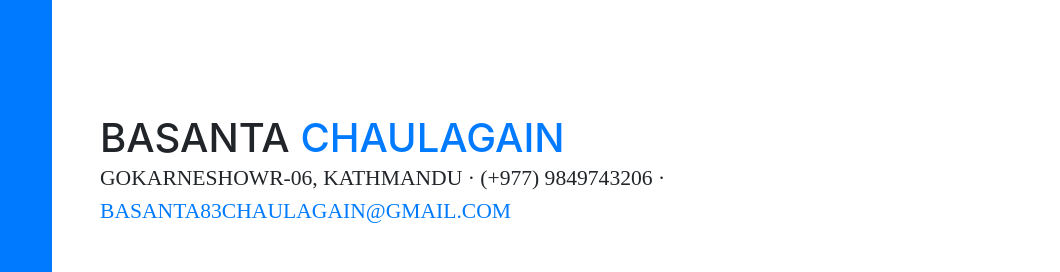
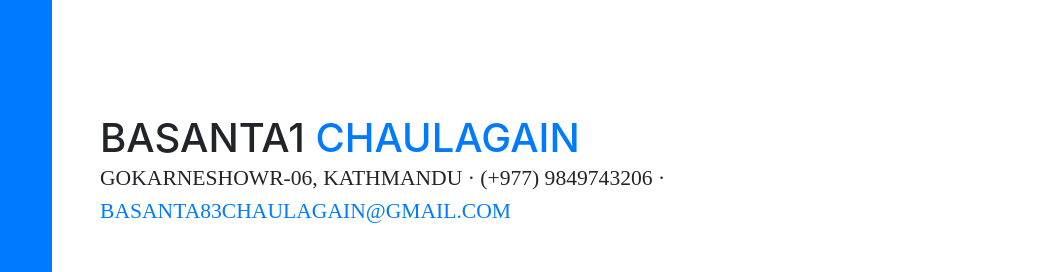
Before and after one commit to BasantaChaulagain/old_site, a website with bundled scripts: page index.html in a window 1280 px wide. Shown: the part 117-389 px from the top of the page, 220-1280 px from the left. Built offline with nearby package versions, Linux system fonts and the light colour scheme; a web font is replaced by a local one.

Commit message:
test change

```diff
--- a/index.html
+++ b/index.html
@@ -71,7 +71,7 @@
 
       <section class="resume-section p-3 p-lg-5 d-flex d-column" id="about">
         <div class="my-auto">
-          <h1 class="mb-0">Basanta
+          <h1 class="mb-0">Basanta1
             <span class="text-primary">Chaulagain</span>
           </h1>
           <div class="subheading mb-5">Gokarneshowr-06, Kathmandu  ·  (+977) 9849743206  ·
```
